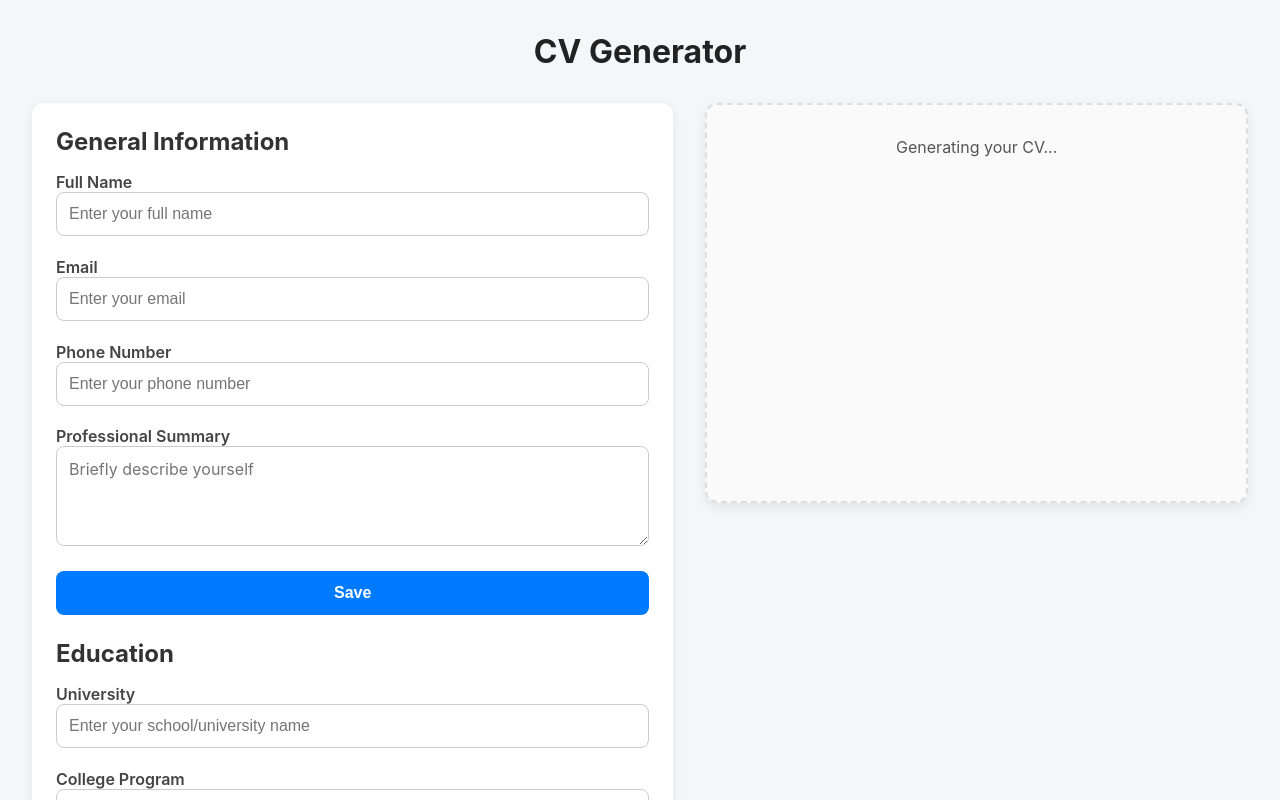
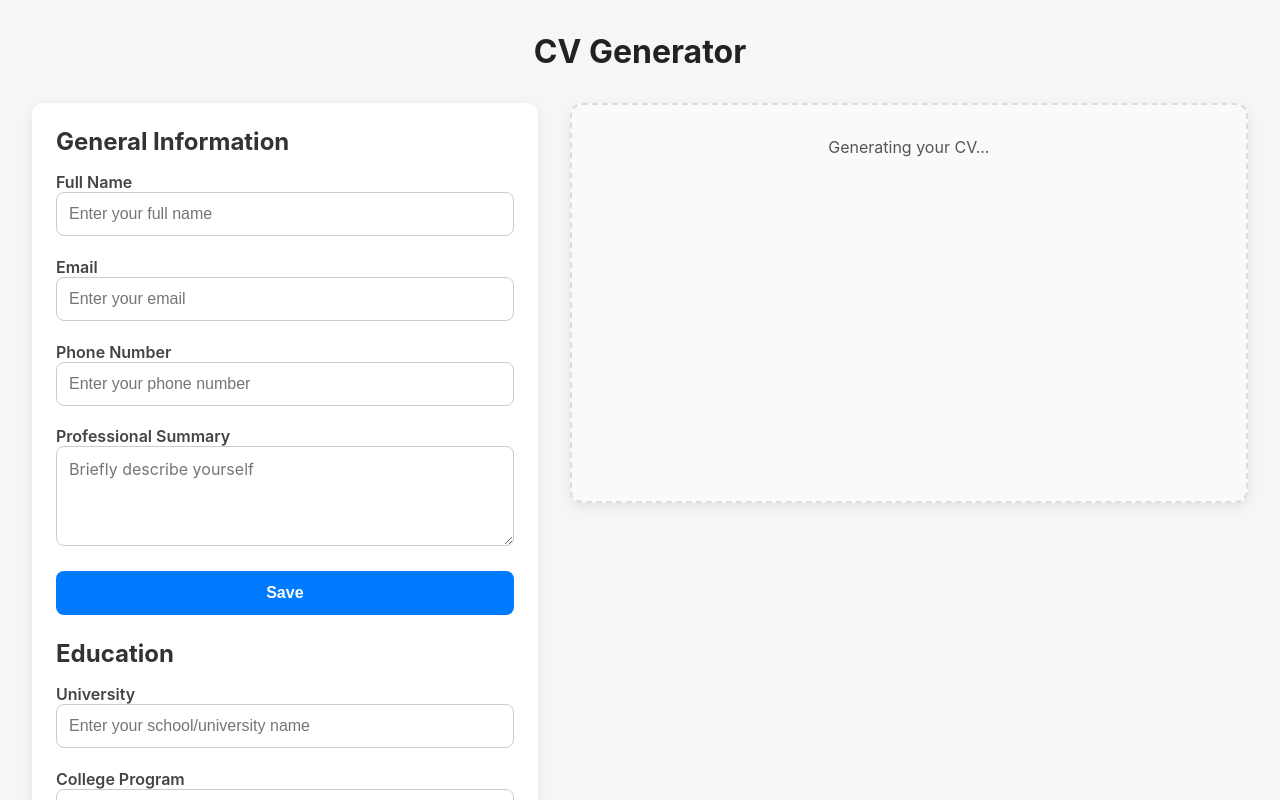
Before and after one commit to fcanon28/cv-app, a React (Vite) app: page / in a window 1280 px wide. Shown: the top 800 px of the page. Built offline with nearby package versions, Linux system fonts and the light colour scheme.

Commit message:
minimal css fix

```diff
--- a/src/styles/index.css
+++ b/src/styles/index.css
@@ -38,7 +38,7 @@ h1 {
 
 /* Left side — form section */
 .main-sections.left {
-  flex: 1; /* Wider */
+  flex: 0.75; /* Wider */
   display: flex;
   flex-direction: column;
   gap: 1.5rem;
@@ -46,7 +46,7 @@ h1 {
 
 /* Right side — CV preview */
 .main-sections.right {
-  flex: 0.8; /* Narrower */
+  flex: 1; /* Narrower */
   min-height: 400px;
   position: sticky;
   top: 2rem;
```
